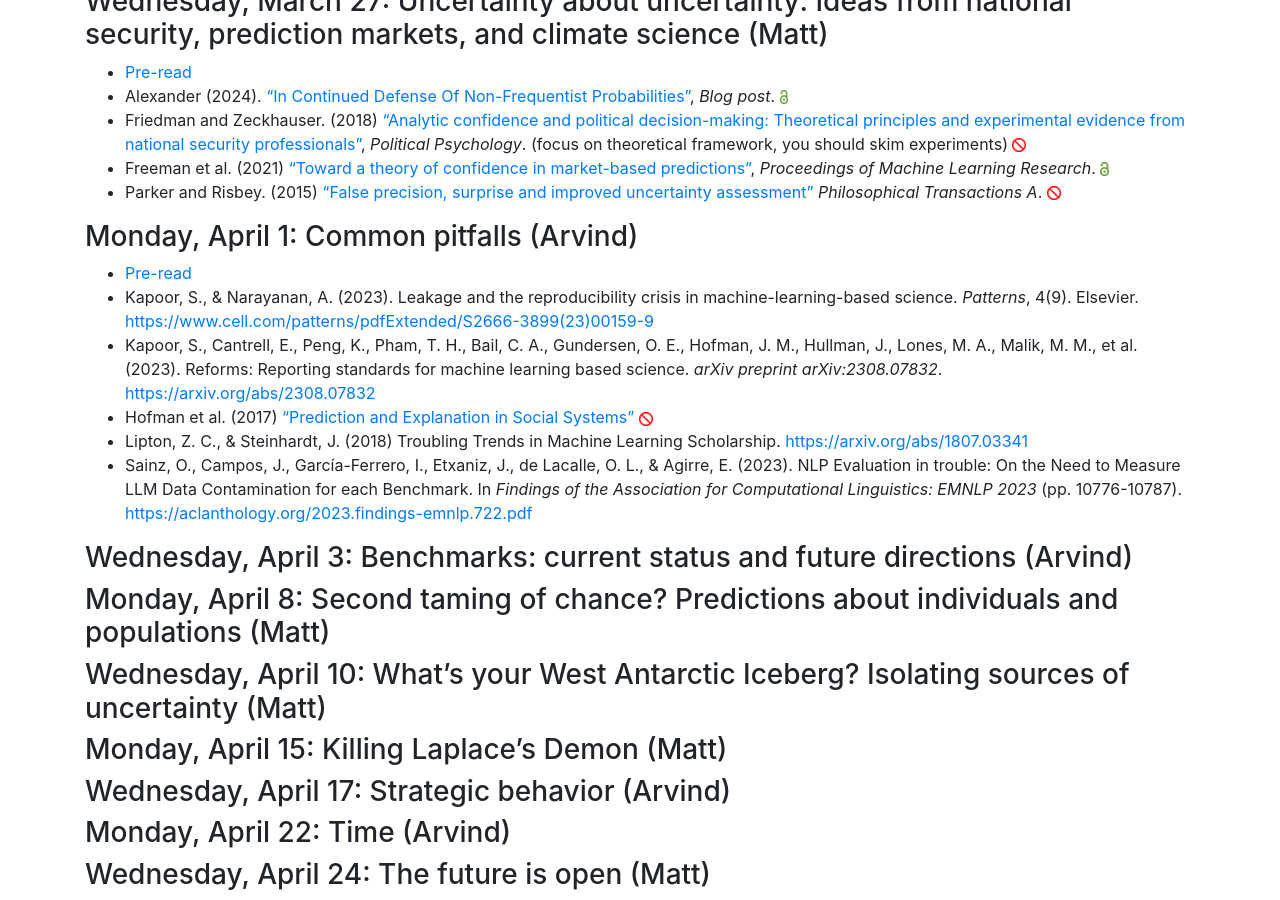
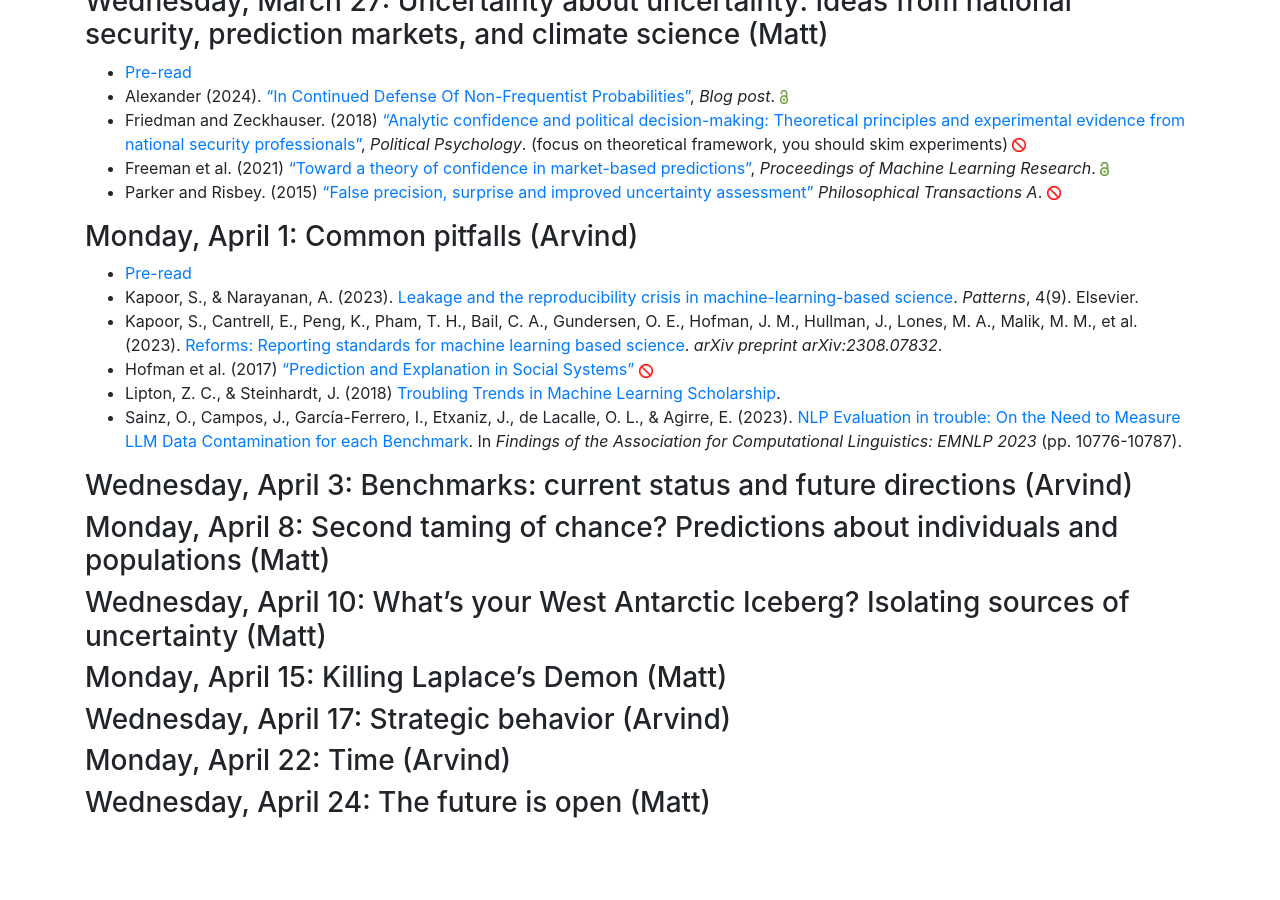
Before and after one commit to msalganik/soc555-cos598J_s2024, a Jekyll site: the page built from readings.md, in a window 1280 px wide and 900 px high, scrolled down 3297 px. Built offline with Jekyll 4.4.1, drawn with Linux system fonts in a browser that asks for light colours; comment, search, counter and statistics services are not loaded; after the commit the page ends 4125 px from its top, so only the background shows below that; part of the change alters nothing that is shown.

Commit message:
pitfalls

```diff
--- a/readings.md
+++ b/readings.md
@@ -149,11 +149,12 @@ No required reading before class.
 ### Monday, April 1: Common pitfalls (Arvind)
 
 - [Pre-read](https://docs.google.com/document/d/e/2PACX-1vRfYXOSZ0LkfXyuUVlSgtahbyIgOUPyQJnGgHNG_stwhorXTVuvfrTZmcL5CfsxaqZoV0GErLgULIZn/pub)
-- Kapoor, S., & Narayanan, A. (2023). Leakage and the reproducibility crisis in machine-learning-based science. _Patterns_, 4(9). Elsevier. [https://www.cell.com/patterns/pdfExtended/S2666-3899(23)00159-9](https://www.cell.com/patterns/pdfExtended/S2666-3899(23)00159-9)
-- Kapoor, S., Cantrell, E., Peng, K., Pham, T. H., Bail, C. A., Gundersen, O. E., Hofman, J. M., Hullman, J., Lones, M. A., Malik, M. M., et al. (2023). Reforms: Reporting standards for machine learning based science. _arXiv preprint arXiv:2308.07832_. [https://arxiv.org/abs/2308.07832](https://arxiv.org/abs/2308.07832)
+- Kapoor, S., & Narayanan, A. (2023). [Leakage and the reproducibility crisis in machine-learning-based science](https://www.cell.com/patterns/pdfExtended/S2666-3899(23)00159-9). _Patterns_, 4(9). Elsevier.
+- Kapoor, S., Cantrell, E., Peng, K., Pham, T. H., Bail, C. A., Gundersen, O. E., Hofman, J. M., Hullman, J., Lones, M. A., Malik, M. M., et al. (2023). [Reforms: Reporting standards for machine learning based science](https://arxiv.org/abs/2308.07832). _arXiv preprint arXiv:2308.07832_.
 - Hofman et al. (2017) ["Prediction and Explanation in Social Systems"](https://www.jstor.org/stable/24918297) <img src="https://msalganik.github.io/soc555-cos598J_s2024/images/closed.png" style="display: inline; height: 14px;" />
-- Lipton, Z. C., & Steinhardt, J. (2018) Troubling Trends in Machine Learning Scholarship. [https://arxiv.org/abs/1807.03341](https://arxiv.org/abs/1807.03341)
-- Sainz, O., Campos, J., García-Ferrero, I., Etxaniz, J., de Lacalle, O. L., & Agirre, E. (2023). NLP Evaluation in trouble: On the Need to Measure LLM Data Contamination for each Benchmark. In _Findings of the Association for Computational Linguistics: EMNLP 2023_ (pp. 10776-10787). [https://aclanthology.org/2023.findings-emnlp.722.pdf](https://aclanthology.org/2023.findings-emnlp.722.pdf)
+- Lipton, Z. C., & Steinhardt, J. (2018) [Troubling Trends in Machine Learning Scholarship](https://arxiv.org/abs/1807.03341).
+- Sainz, O., Campos, J., García-Ferrero, I., Etxaniz, J., de Lacalle, O. L., & Agirre, E. (2023). [NLP Evaluation in trouble: On the Need to Measure LLM Data Contamination for each Benchmark](https://aclanthology.org/2023.findings-emnlp.722.pdf). In _Findings of the Association for Computational Linguistics: EMNLP 2023_ (pp. 10776-10787).
+
 
 
 ### Wednesday, April 3: Benchmarks: current status and future directions (Arvind)
```
